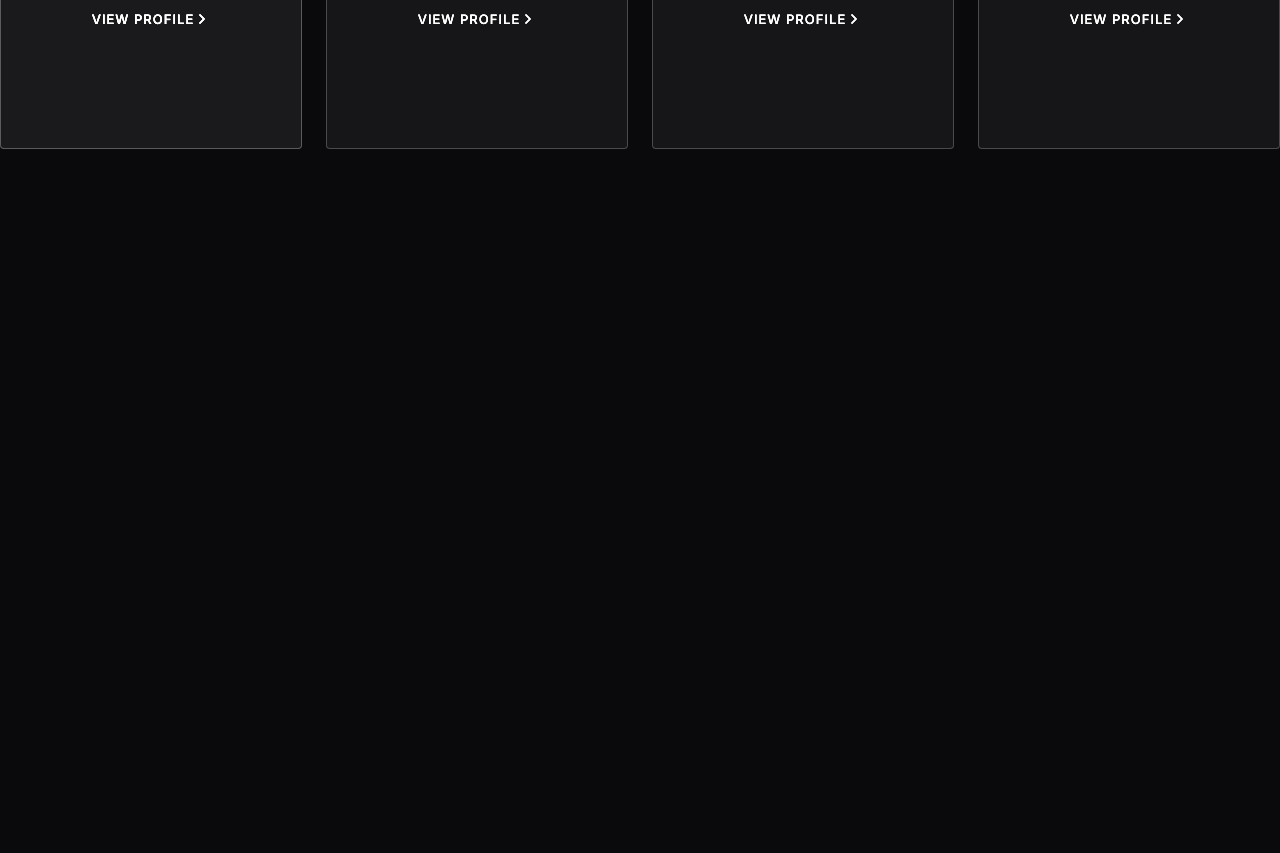
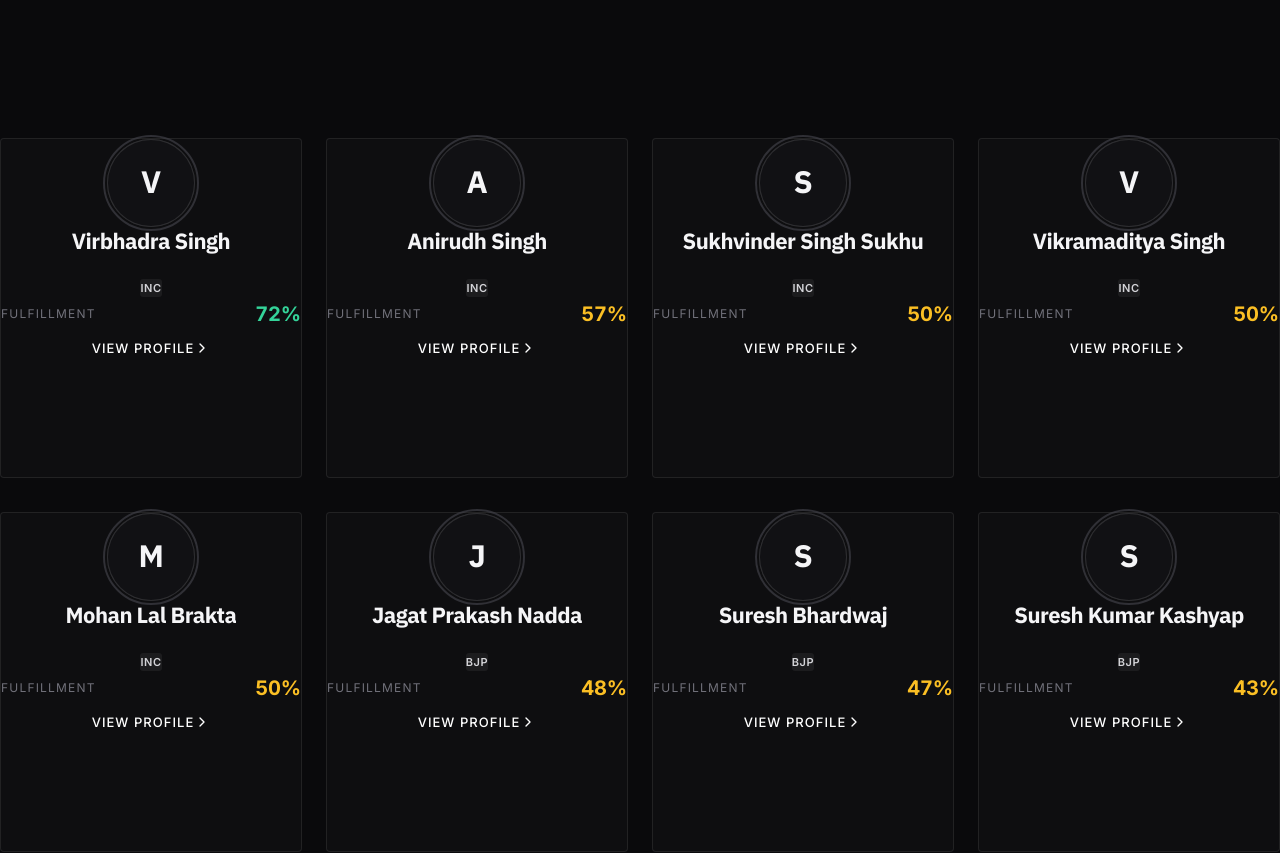
Before and after one commit to 00049/NetaSamachar, a Next.js app: page /politicians in a window 1280 px wide. Shown: the part 520-1373 px from the top of the page. Built offline with nearby package versions, Linux system fonts and the light colour scheme; a web font is replaced by a local one.

Commit message:
fix: overlapping rows in virtualized grid due to ScrollReveal transform overwrite

```diff
--- a/app/politicians/PoliticiansClient.tsx
+++ b/app/politicians/PoliticiansClient.tsx
@@ -238,14 +238,18 @@
               const startIdx = virtualRow.index * colCount;
               const rowPoliticians = filteredAndSorted.slice(startIdx, startIdx + colCount);
               return (
-                <ScrollReveal
+                <div
                   key={virtualRow.key}
-                  delay={Math.min(virtualRow.index, 3) * 70}
                   style={{
                     position: 'absolute',
                     top: 0,
                     transform: `translateY(${virtualRow.start}px)`,
                     width: '100%',
+                  }}
+                >
+                  <ScrollReveal
+                    delay={Math.min(virtualRow.index, 3) * 70}
+                    style={{
                       display: 'grid',
                       gridTemplateColumns: `repeat(${colCount}, minmax(0, 1fr))`,
                       gap: `${CARD_GAP}px`,
@@ -262,6 +266,7 @@
                       />
                     ))}
                   </ScrollReveal>
+                </div>
               );
             })}
           </div>
```
Lines whose indentation alone changed are shown as unchanged.
